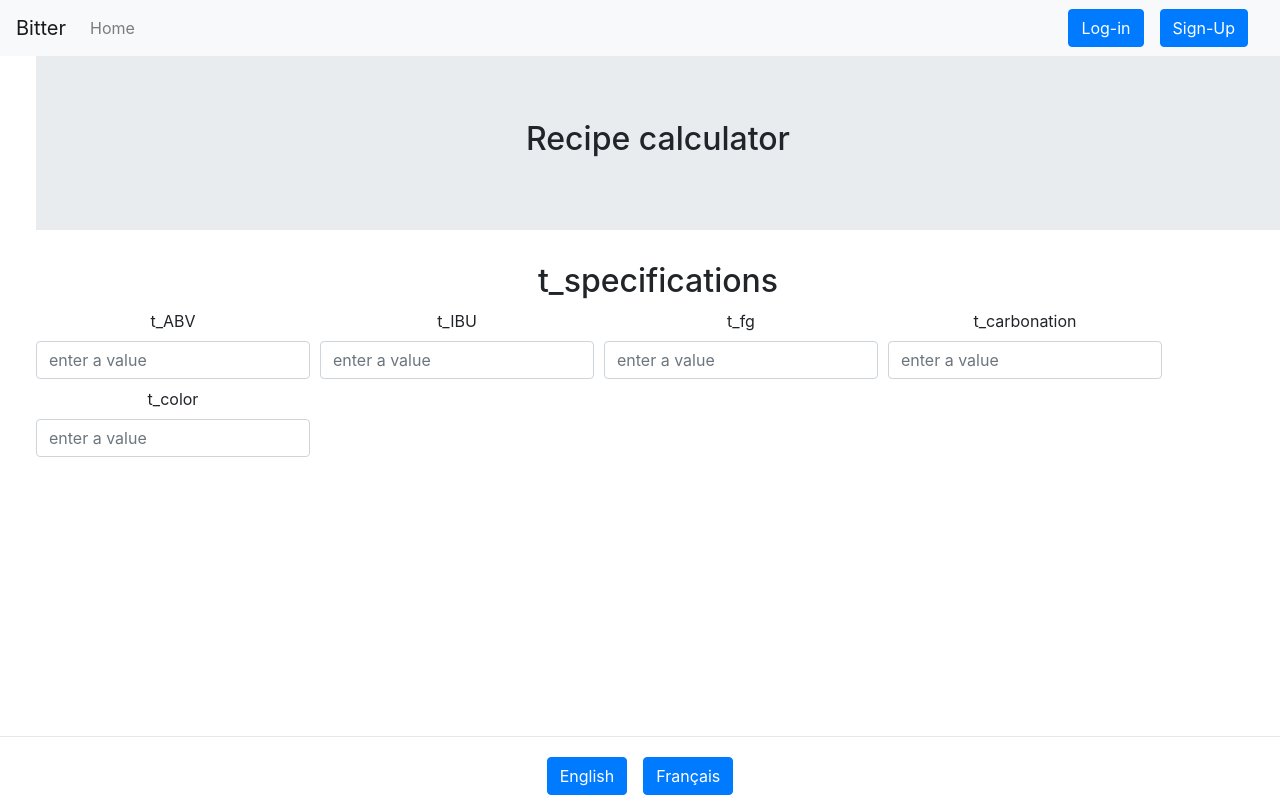
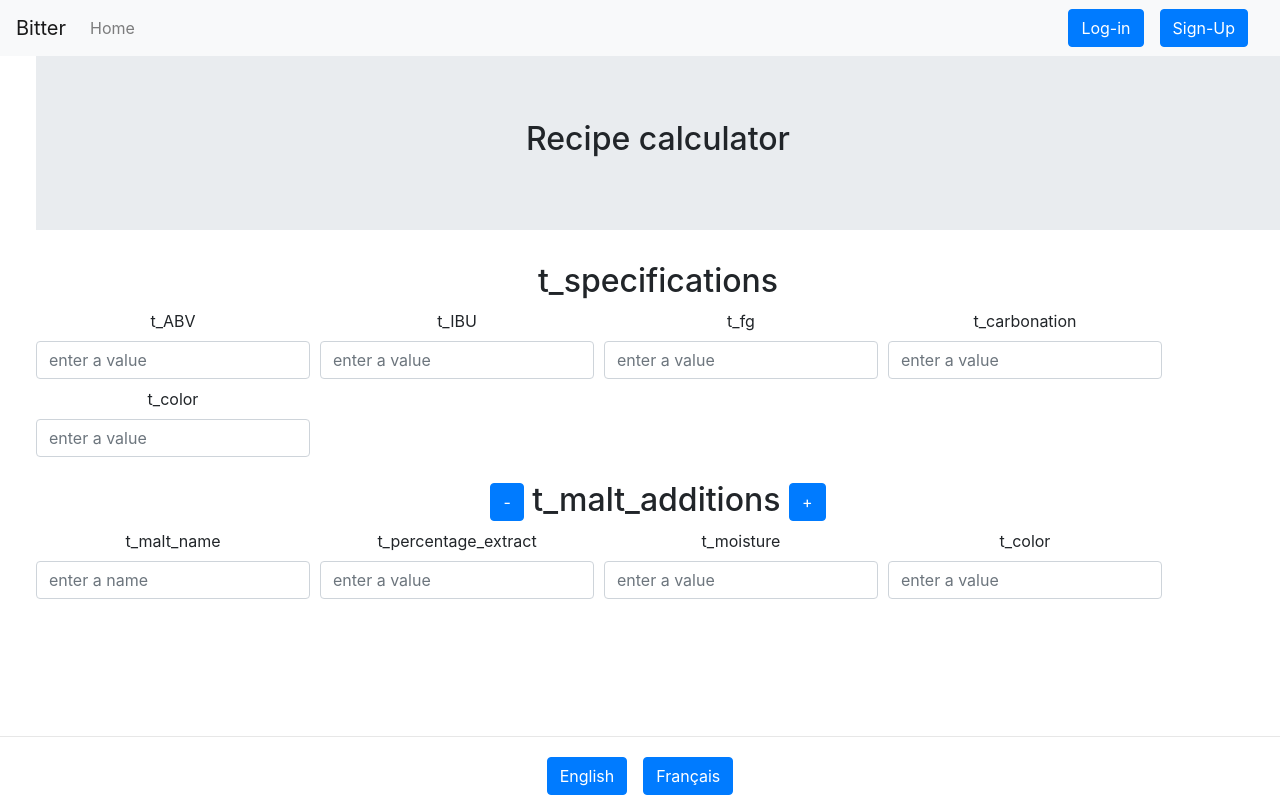
Before and after one commit to thibaudszy/brewing-app-frontend, a React (Create React App) app: page /recipe-calculator in a window 1280 px wide. Built offline with nearby package versions, Linux system fonts and the light colour scheme; no server answers.

Commit message:
able to add and remove form rows for the maltAdditions

```diff
--- /dev/null
+++ b/src/pages/RecipeCalculator/MaltAdditionsRow.tsx
@@ -0,0 +1,44 @@
+import React from "react";
+import { Col, Form } from "react-bootstrap";
+import { useDispatch } from "react-redux";
+import { updateNewBeerArrays } from "../../store/recipes/actions";
+import { MaltAdditions, Range } from "./Types";
+
+interface Props {
+  maltAdditionInputFields: MaltAdditions[];
+  index: number;
+}
+
+export default function MaltAdditionsRow(props: Props) {
+  const dispatch = useDispatch();
+  const { maltAdditionInputFields, index } = props;
+  const handleMaltAdditionInput = (
+    key: any,
+    value: any,
+    type: string,
+    range: Range
+  ): void => {
+    dispatch(updateNewBeerArrays("maltAdditions", index, key, value));
+  };
+  return (
+    <Form.Row className="align-items-center">
+      {maltAdditionInputFields.map(
+        ({ param, label, type, range, placeholder }) => {
+          return (
+            <Col xs="auto" key={param}>
+              <Form.Label htmlFor="inlineFormInput">{label}</Form.Label>
+              <Form.Control
+                className="mb-2"
+                id="inlineFormInput"
+                placeholder={placeholder}
+                onChange={(e) =>
+                  handleMaltAdditionInput(param, e.target.value, type, range)
+                }
+              />
+            </Col>
+          );
+        }
+      )}
+    </Form.Row>
+  );
+}
--- a/src/pages/RecipeCalculator/RecipeCalculator.tsx
+++ b/src/pages/RecipeCalculator/RecipeCalculator.tsx
@@ -1,4 +1,4 @@
-import React, { useEffect } from "react";
+import React, { useEffect, useState } from "react";
 import {
   Button,
   Card,
@@ -17,13 +17,9 @@ import { getUserRecipes, updateNewBeerData } from "../../store/recipes/actions";
 import { selectMyRecipes } from "../../store/recipes/selectors";
 import RecipeCard from "../../components/RecipeCard/RecipeCard";
 import emptyRecipe from "../RecipePage/emptyRecipe";
+import MaltAdditionsRow from "./MaltAdditionsRow";
+import { MaltAdditions, Range } from "./Types";
 
-interface Range {
-  min: number;
-  warningMin: number;
-  warningMax: number;
-  max: number;
-}
 interface Specifications {
   param: Params;
   label: string;
@@ -34,6 +30,8 @@ interface Specifications {
 
 export default function RecipeCalculator() {
   const userLanguage: Language = useSelector(selectUserLanguage);
+  const [numberOfMaltAdditions, setNumberOfMaltAdditions] = useState(1);
+  const [numberOfHopAdditions, setNumberOfHopAdditions] = useState(1);
   const history = useHistory();
   const {
     t_ABV,
@@ -84,24 +82,78 @@ export default function RecipeCalculator() {
       placeholder: "enter a value",
     },
   ];
+  const maltAdditionInputFields: MaltAdditions[] = [
+    {
+      param: "name",
+      label: "t_malt_name",
+      type: "string",
+      range: { min: 2, warningMin: 4, warningMax: 20, max: 30 },
+      placeholder: "enter a name",
+    },
+    {
+      param: "percentageOfExtract",
+      label: "t_percentage_extract",
+      type: "number",
+      range: { min: 0, warningMin: 0, warningMax: 100, max: 100 },
+      placeholder: "enter a value",
+    },
+    {
+      param: "defaultMoistureInPercentage",
+      label: "t_moisture",
+      type: "number",
+      range: { min: 1, warningMin: 2, warningMax: 7, max: 10 },
+      placeholder: "enter a value",
+    },
+
+    {
+      param: " defaultColorInEBC",
+      label: "t_color",
+      type: "number",
+      range: { min: 1, warningMin: 2, warningMax: 1500, max: 2000 },
+      placeholder: "enter a value",
+    },
+  ];
+
   const handleFieldChange = (
     param: Params,
-    value: any,
+    data: any,
     type: string,
     range: Range
   ): void => {
-    dispatch(updateNewBeerData(param, value));
+    dispatch(updateNewBeerData(param, data));
   };
-
+  const maltAdditionInput = (numberOfMalts: number) => {
+    let toDisplay = [];
+    for (let i = 0; i < numberOfMalts; i++) {
+      toDisplay.push(
+        <MaltAdditionsRow
+          maltAdditionInputFields={maltAdditionInputFields}
+          index={i}
+          key={i}
+        />
+      );
+    }
+    return toDisplay;
+  };
+  const decrementNumberOfMaltAdditions = () => {
+    if (numberOfMaltAdditions > 1) {
+      setNumberOfMaltAdditions(numberOfMaltAdditions - 1);
+    }
+  };
+  const incrementNumberOfMaltAdditions = () => {
+    if (numberOfMaltAdditions < 15) {
+      setNumberOfMaltAdditions(numberOfMaltAdditions + 1);
+    }
+  };
   return (
     <div>
       <Jumbotron fluid>
         <h2>{t_recipe_calculator}</h2>
       </Jumbotron>
       <div>
-        <h2>t_specifications</h2>
         <Form>
           <Form.Group>
+            <h2>t_specifications</h2>
             <Form.Row className="align-items-center">
               {specifications.map(
                 ({ param, label, type, range, placeholder }) => {
@@ -113,7 +165,12 @@ export default function RecipeCalculator() {
                         id="inlineFormInput"
                         placeholder={placeholder}
                         onChange={(e) =>
-                          handleFieldChange(param, e.target.value, type, range)
+                          handleFieldChange(
+                            param,
+                            { index: null, values: e.target.value },
+                            type,
+                            range
+                          )
                         }
                       />
                     </Col>
@@ -122,6 +179,26 @@ export default function RecipeCalculator() {
               )}
             </Form.Row>
           </Form.Group>
+          <Form.Group>
+            <h2>
+              <Button
+                onClick={() => {
+                  decrementNumberOfMaltAdditions();
+                }}
+              >
+                -
+              </Button>{" "}
+              t_malt_additions{" "}
+              <Button
+                onClick={() => {
+                  incrementNumberOfMaltAdditions();
+                }}
+              >
+                +
+              </Button>
+            </h2>
+            {maltAdditionInput(numberOfMaltAdditions)}
+          </Form.Group>
         </Form>
       </div>
     </div>
--- /dev/null
+++ b/src/pages/RecipeCalculator/Types.ts
@@ -0,0 +1,14 @@
+export interface MaltAdditions {
+  param: string;
+  label: string;
+  type: string;
+  range: Range;
+  placeholder: string;
+}
+
+export interface Range {
+  min: number;
+  warningMin: number;
+  warningMax: number;
+  max: number;
+}
--- a/src/store/recipes/actions.ts
+++ b/src/store/recipes/actions.ts
@@ -12,6 +12,7 @@ export const SET_IMPORTABLE_RECIPES = "SET_IMPORTABLE_RECIPES";
 export const IMPORT_RECIPE = "IMPORT_RECIPE";
 export const REMOVE_RECIPE = " REMOVE_RECIPE";
 export const UPDATE_NEW_RECIPE = "UPDATE_NEW_RECIPE";
+export const UPDATE_NEW_RECIPE_ARRAYS = "UPDATE_NEW_RECIPE_ARRAYS";
 
 export const getUserRecipes = (): AppThunk => {
   return async (dispatch, getState) => {
@@ -140,10 +141,24 @@ export const removeRecipeFromLibrary = (recipeId: number): AppThunk => {
   };
 };
 
-export const updateNewBeerData = (param: string, value: any): Action => {
-  console.log("param:", param, "value", value);
+export const updateNewBeerData = (param: string, data: any): Action => {
+  console.log("param:", param, "value", data);
+
   return {
     type: UPDATE_NEW_RECIPE,
-    payload: { param, value },
+    payload: { param, value: data.values },
   };
 };
+
+export const updateNewBeerArrays = (
+  array: "maltAdditions" | "hopAdditions" | "mashSteps",
+  index: number,
+  key: string,
+  value: string | number
+): Action => {
+  console.log("payload:", { array, index, key, value });
+  return {
+    type: UPDATE_NEW_RECIPE_ARRAYS,
+    payload: { array, index, key, value },
+  };
+};
```
Also changed, not shown: 1 other file (tests, documents, lock files or other folders).
